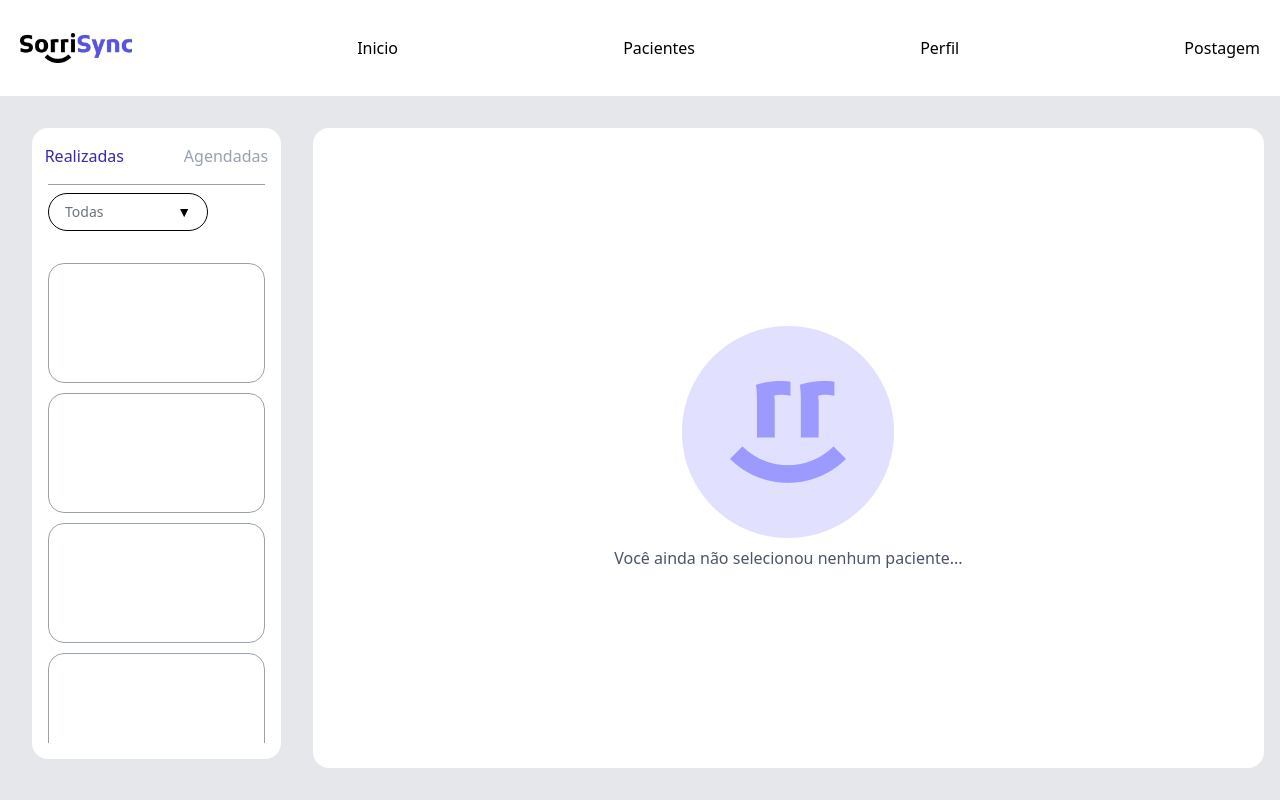
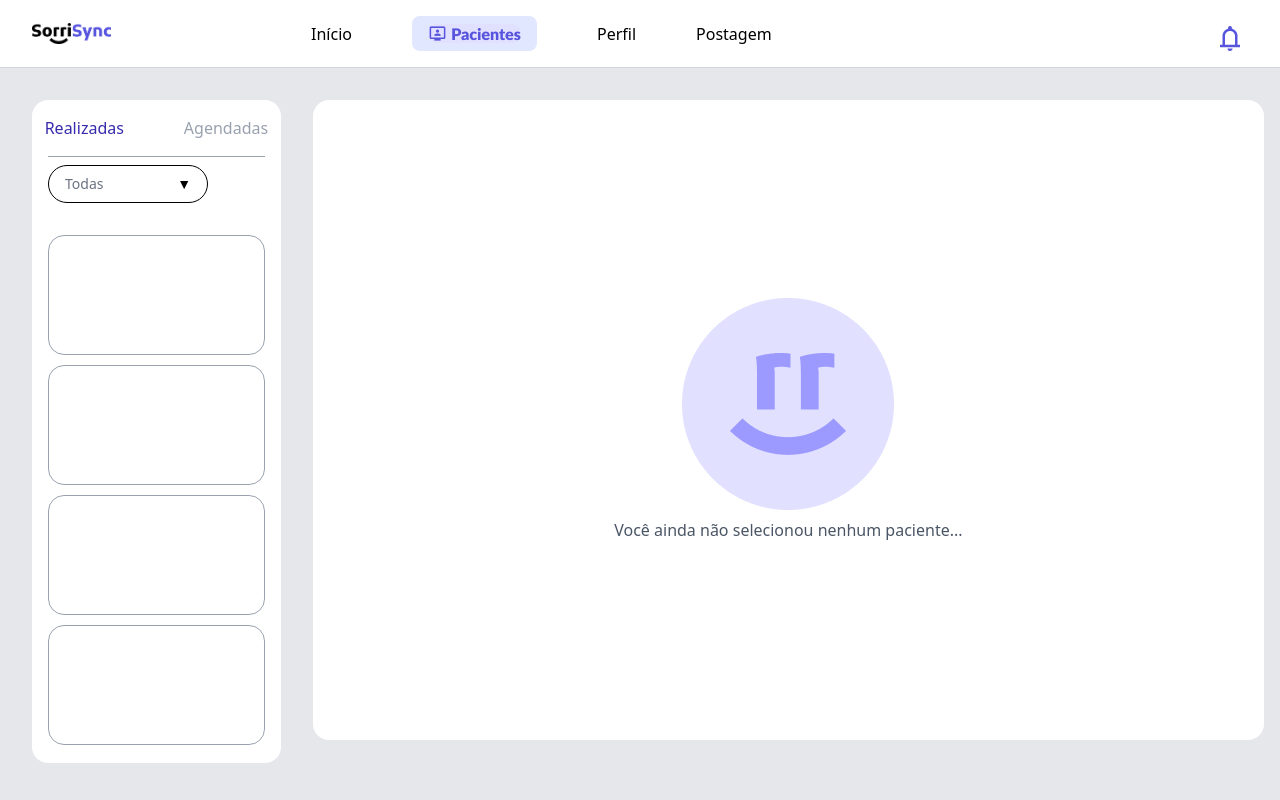
Before and after one commit to cce-fluxo/DDD25.1-Cebolinha67-Front, a Next.js app: page /consulta/ver-consultas-realizadas in a window 1280 px wide. Built offline with nearby package versions, Linux system fonts and the light colour scheme.

Commit message:
quase completando a primeira tela de cadastro

```diff
--- a/app/components/BoxRealizadasAgendadas.tsx
+++ b/app/components/BoxRealizadasAgendadas.tsx
@@ -19,7 +19,7 @@ export default function BoxRealizadasAgendadas(){
 
                    {/* caixas dos pacientes */}
 
-                    <div className="max-h-[60vh] overflow-y-auto scrollbar scrollbar-thumb-indigo-400 scrollbar-track-gray-100 scrollbar-thumb-rounded-full scrollbar-track-rounded-full">
+                    <div className="max-h-[64vh] overflow-y-auto scrollbar scrollbar-thumb-indigo-400 scrollbar-track-gray-100 scrollbar-thumb-rounded-full scrollbar-track-rounded-full">
                         <div className="flex flex-col gap-2.5">
                             <div className="flex p-5 min-h-30 justify-center items-center gap-2.5 self-stretch border-r-2.5 border bg-white rounded-2xl border-gray-400"></div>
                             <div className="flex p-5 min-h-30 justify-center items-center gap-2.5 self-stretch border-r-2.5 border bg-white rounded-2xl border-gray-400"></div>
--- a/app/components/HeaderSignIn.tsx
+++ b/app/components/HeaderSignIn.tsx
@@ -1,14 +1,21 @@
+
 export default function HeaderSignIn(){
     return(
-        <div>
-            {/* header com os componentes */}
-            <div className="flex w-full h-10 md:h-24 px-5 py-8.5 justify-between items-center flex-row  bg-white relative">
-                <img src={"/SorriSyncLogo.png"} alt="SorriSync" className="w-24 md:w-28 h-auto"></img>
-                <p className="flex">Inicio</p>
-                <p>Pacientes</p>
-                <p>Perfil</p>
-                <p>Postagem</p>
-            </div>
+        <div className="flex w-full px-8 py-4 justify-start items-center bg-white border-b border-gray-300 gap-50">
+
+        {/* Logo */}
+        <img src="/SorriSyncLogo.png" alt="SorriSync" className="w-[6.5%] h-auto"></img>
+
+        {/* Links da header */}
+
+        <nav className="flex items-center gap-15">
+            <button className="text-black  cursor-pointer font-medium">Início</button>
+            <button className="bg-indigo-100 text-indigo-700 font-medium px-4 py-2 rounded-lg cursor-pointer "><img src={"/homeicon.png"}></img></button>
+            <button className="text-black font-medium cursor-pointer">Perfil</button>
+            <button className="text-black font-medium cursor-pointer">Postagem</button>
+
+            <button><img src="/notifications.png" alt="notificacoes" className="absolute right-0 mr-10 -mt-2 cursor-pointer"></img></button>
+        </nav>
         </div>
     )
 }
```
Also changed, not shown: public/homeicon.png (added), public/notifications.png (added).
